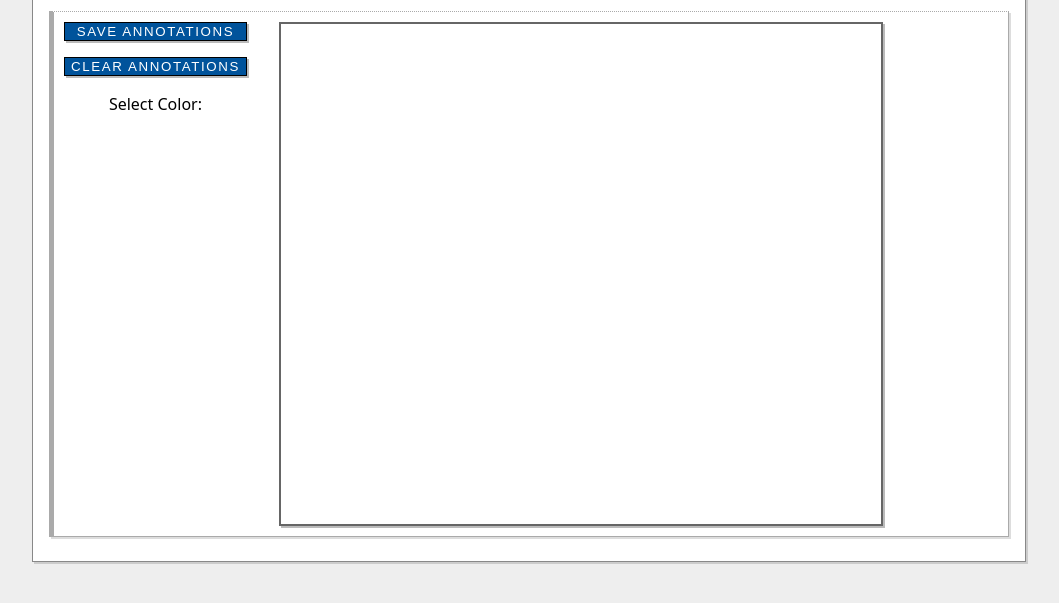
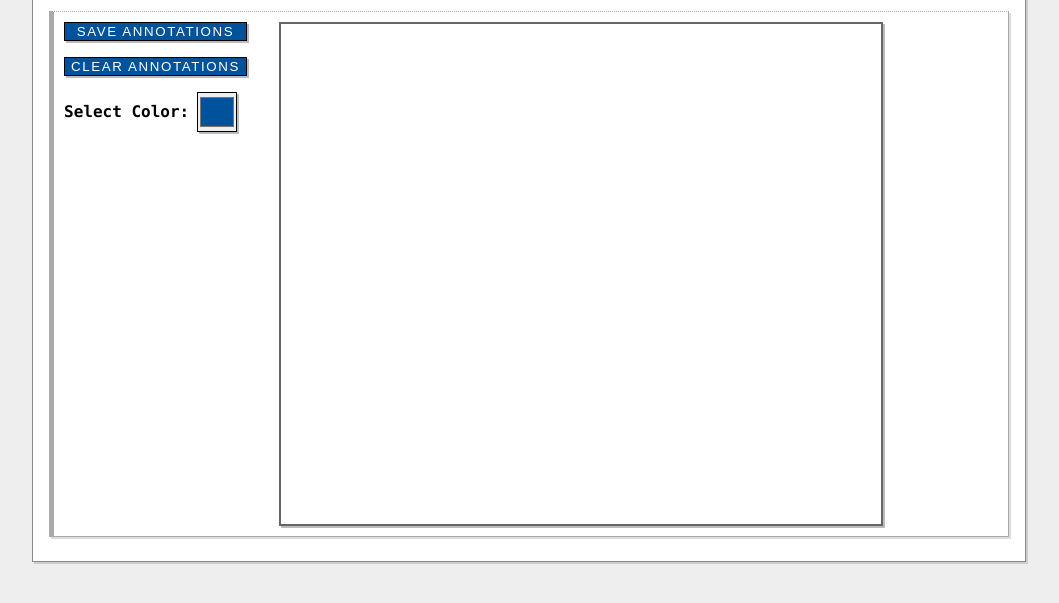
Before and after one commit to phillip-sievers/marine_annotate, a website built with Vite: page annotate.html in a window 1280 px wide. Shown: the part 97-700 px from the top of the page, without its empty margins (111-1170 px from the left). Built offline with nearby package versions, Linux system fonts and the light colour scheme.

Commit message:
[#11] final first draft for UI and functionality

```diff
--- a/annotate.html
+++ b/annotate.html
@@ -18,6 +18,12 @@
                 </button>
                 <div class="color-picker">
                     <label for="colorInput">Select Color:</label>
+                    <input
+                        class="color-input"
+                        type="color"
+                        id="colorInput"
+                        value="#00539B"
+                    />
                 </div>
             </div>
             <div id="canvas"></div>
--- a/src/canvas.js
+++ b/src/canvas.js
@@ -24,12 +24,14 @@ if (imgUrl) {
 let isDrawing = false;
 let currentLine;
 
+const colorInput = document.getElementById("colorInput");
+
 stage.on("mousedown touchstart", () => {
     isDrawing = true;
     const pos = stage.getPointerPosition();
     currentLine = new Konva.Line({
-        stroke: "blue",
-        strokeWidth: 2,
+        stroke: colorInput.value,
+        strokeWidth: 4,
         points: [pos.x, pos.y],
     });
     layer.add(currentLine);
@@ -49,7 +51,6 @@ stage.on("mouseup touchend", () => {
 
 const saveButton = document.getElementById("saveButton");
 const clearButton = document.getElementById("clearButton");
-const canvasContainer = document.getElementById("canvas");
 
 saveButton.addEventListener("click", () => {
     const dataURL = stage.toDataURL({});
--- a/style.css
+++ b/style.css
@@ -138,4 +138,38 @@ img {
 #canvas {
     border: 2px solid #666;
     box-shadow: 2px 2px #bbb;
+
+    :hover {
+        cursor: crosshair;
+    }
 }
+
+.color-picker {
+    display: flex;
+    flex-direction: row;
+    align-items: center;
+    gap: 0.5rem;
+}
+
+label {
+    font-weight: bold;
+    font-family: "Menlo", monospace;
+}
+
+.color-input {
+    width: 40px;
+    height: 40px;
+    border: none;
+    padding: 0;
+    margin: 0;
+    cursor: pointer;
+    border: 0.1rem solid #000;
+    border-radius: 0;
+    outline: 0;
+    box-shadow: 2px 2px #bbb;
+    cursor: pointer;
+
+    &:hover {
+        box-shadow: 3px 3px #bbb;
+    }
+}
```
